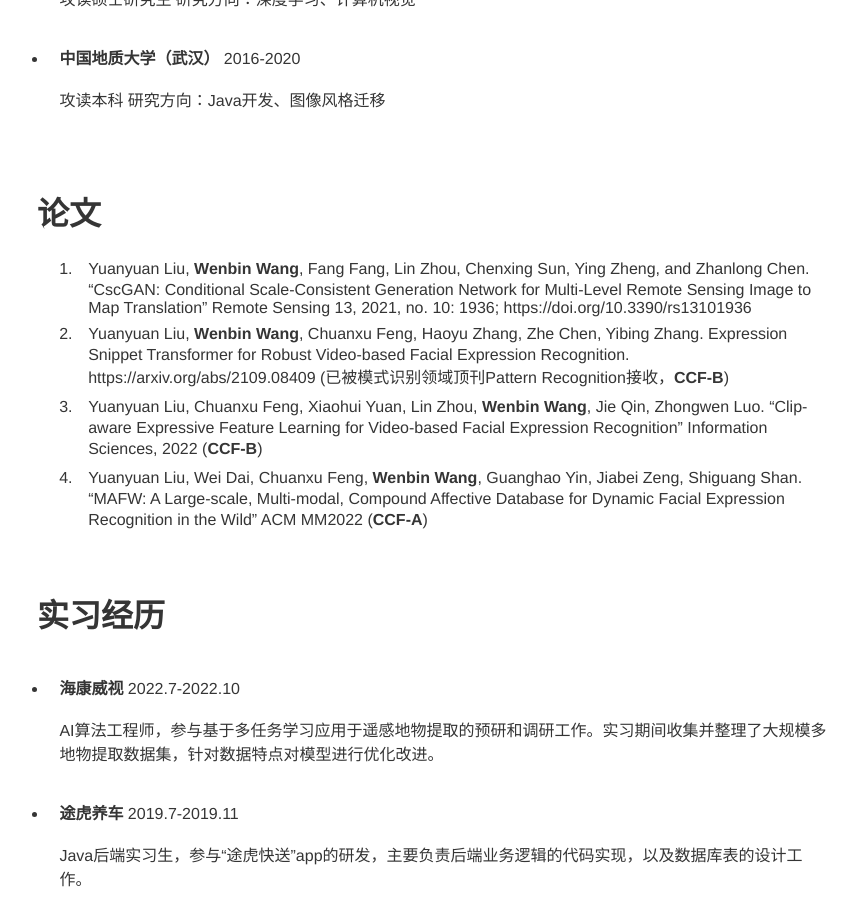
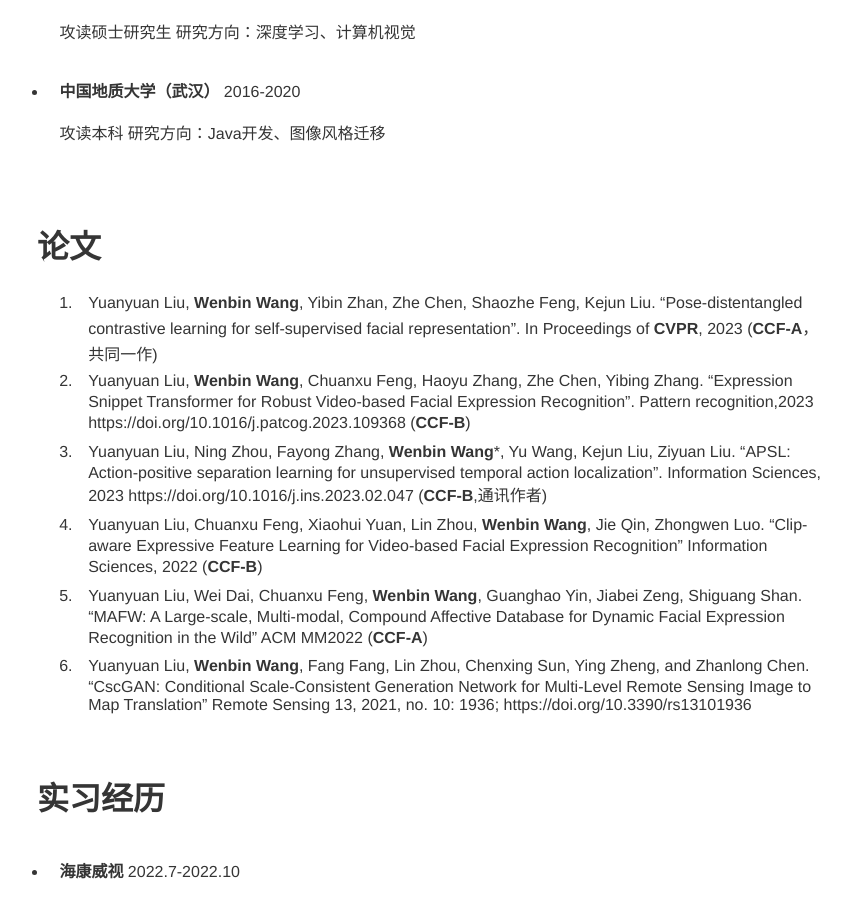
Before and after one commit to DreamMr/DreamMr.github.io, a Jekyll site: the page built from index.md, in a window 1280 px wide and 900 px high, scrolled down 416 px. Shown: the whole window, without its empty margins (203-1060 px from the left). Built offline with Jekyll 4.4.1, drawn with Linux system fonts in a browser that asks for light colours; our own code applies the rules of GitHub Pages for plain Markdown files.

Commit message:
添加个人论文

```diff
--- a/index.md
+++ b/index.md
@@ -14,11 +14,12 @@ layout: about
 <br/>
 
 # 论文
-1. Yuanyuan Liu, **Wenbin Wang**, Fang Fang, Lin Zhou, Chenxing Sun, Ying Zheng, and Zhanlong Chen. “CscGAN: Conditional Scale-Consistent Generation Network for Multi-Level Remote Sensing Image to Map Translation” Remote Sensing 13, 2021, no. 10: 1936;
-   https://doi.org/10.3390/rs13101936
-2. Yuanyuan Liu, **Wenbin Wang**, Chuanxu Feng, Haoyu Zhang, Zhe Chen, Yibing Zhang. Expression Snippet Transformer for Robust Video-based Facial Expression Recognition. https://arxiv.org/abs/2109.08409 (已被模式识别领域顶刊Pattern Recognition接收，**CCF-B**)
-3. Yuanyuan Liu, Chuanxu Feng, Xiaohui Yuan, Lin Zhou, **Wenbin Wang**, Jie Qin, Zhongwen Luo. “Clip-aware Expressive Feature Learning for Video-based Facial Expression Recognition” Information Sciences, 2022 (**CCF-B**)
-4. Yuanyuan Liu, Wei Dai, Chuanxu Feng, **Wenbin Wang**, Guanghao Yin, Jiabei Zeng, Shiguang Shan. “MAFW: A Large-scale, Multi-modal, Compound Affective Database for Dynamic Facial Expression Recognition in the Wild” ACM MM2022 (**CCF-A**)
+1. Yuanyuan Liu, **Wenbin Wang**, Yibin Zhan, Zhe Chen, Shaozhe Feng, Kejun Liu. "Pose-distentangled contrastive learning for self-supervised facial representation". In Proceedings of **CVPR**, 2023 (**CCF-A**， 共同一作)
+2. Yuanyuan Liu, **Wenbin Wang**, Chuanxu Feng, Haoyu Zhang, Zhe Chen, Yibing Zhang. "Expression Snippet Transformer for Robust Video-based Facial Expression Recognition". Pattern recognition,2023 https://doi.org/10.1016/j.patcog.2023.109368 (**CCF-B**)
+3. Yuanyuan Liu, Ning Zhou, Fayong Zhang, **Wenbin Wang***, Yu Wang, Kejun Liu, Ziyuan Liu. "APSL: Action-positive separation learning for unsupervised temporal action localization". Information Sciences, 2023 https://doi.org/10.1016/j.ins.2023.02.047 (**CCF-B**,通讯作者)
+4. Yuanyuan Liu, Chuanxu Feng, Xiaohui Yuan, Lin Zhou, **Wenbin Wang**, Jie Qin, Zhongwen Luo. “Clip-aware Expressive Feature Learning for Video-based Facial Expression Recognition” Information Sciences, 2022 (**CCF-B**)
+5. Yuanyuan Liu, Wei Dai, Chuanxu Feng, **Wenbin Wang**, Guanghao Yin, Jiabei Zeng, Shiguang Shan. “MAFW: A Large-scale, Multi-modal, Compound Affective Database for Dynamic Facial Expression Recognition in the Wild” ACM MM2022 (**CCF-A**)
+6. Yuanyuan Liu, **Wenbin Wang**, Fang Fang, Lin Zhou, Chenxing Sun, Ying Zheng, and Zhanlong Chen. “CscGAN: Conditional Scale-Consistent Generation Network for Multi-Level Remote Sensing Image to Map Translation” Remote Sensing 13, 2021, no. 10: 1936; https://doi.org/10.3390/rs13101936
 
 <br/>
 
```
Also changed, not shown: assets/img/profile.jpg, assets/img/profile_tom.jpg (added).
